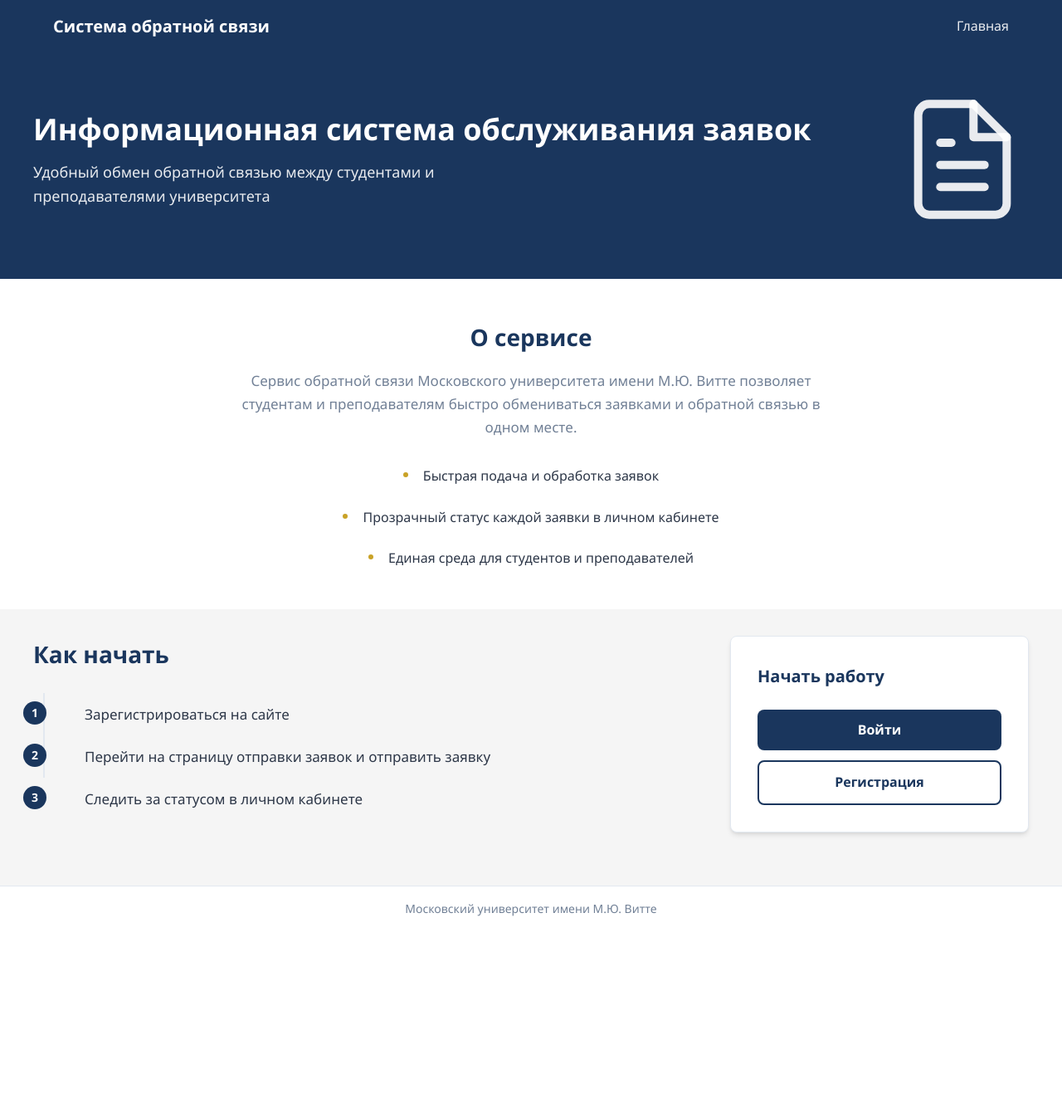
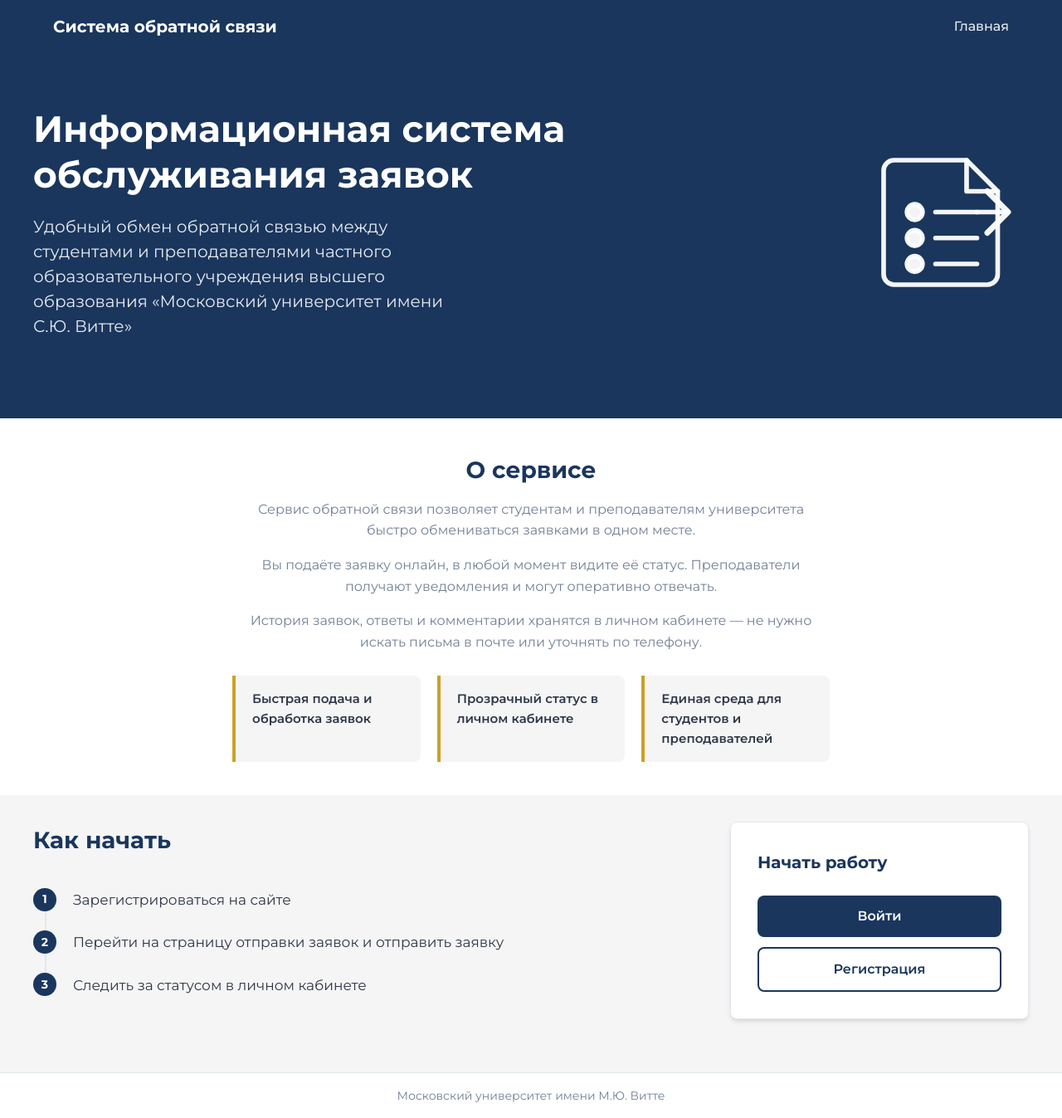
Before and after one commit to feedbacksys1/fbsys, a Django app: page / in a window 1280 px wide. Shown: the whole page at 83% size. Before the commit the page ends 1104 px from the top, so only its background shows below. Run offline with Django 5.2, Linux system fonts and the light colour scheme.

Commit message:
Redesigned main page

```diff
--- a/static/css/style.css
+++ b/static/css/style.css
@@ -13,7 +13,7 @@
     --color-text: #2d3748;
     --color-text-muted: #718096;
     --color-border: #e2e8f0;
-    --font-sans: 'Segoe UI', system-ui, -apple-system, sans-serif;
+    --font-sans: 'Montserrat', 'Segoe UI', system-ui, sans-serif;
     --shadow-sm: 0 1px 2px rgba(0, 0, 0, 0.05);
     --shadow: 0 4px 6px -1px rgba(0, 0, 0, 0.1), 0 2px 4px -1px rgba(0, 0, 0, 0.06);
     --radius: 8px;
@@ -102,12 +102,16 @@
 .hero {
     background: var(--color-primary);
     color: var(--color-surface);
-    padding: 3rem 1.5rem 4rem;
+    padding: 4rem 1.5rem 6rem;
+    min-height: 420px;
+    display: flex;
+    align-items: center;
 }
 
 .hero-inner {
     max-width: 1200px;
     margin: 0 auto;
+    width: 100%;
     display: flex;
     align-items: center;
     justify-content: space-between;
@@ -115,24 +119,25 @@
 }
 
 .hero-text h1 {
-    font-size: 2.25rem;
+    font-size: 2.75rem;
     font-weight: 700;
-    line-height: 1.2;
-    margin-bottom: 1rem;
+    line-height: 1.25;
+    margin-bottom: 1.25rem;
     color: var(--color-surface);
 }
 
 .hero-subtitle {
-    font-size: 1.125rem;
+    font-size: 1.25rem;
     color: rgba(255, 255, 255, 0.9);
     max-width: 520px;
+    line-height: 1.5;
 }
 
 .hero-icon {
     flex-shrink: 0;
-    width: 160px;
-    height: 160px;
-    color: rgba(255, 255, 255, 0.9);
+    width: 200px;
+    height: 200px;
+    color: rgba(255, 255, 255, 0.95);
 }
 
 .hero-icon svg {
@@ -142,7 +147,7 @@
 
 .about {
     background: var(--color-surface);
-    padding: 3rem 1.5rem;
+    padding: 2.5rem 1.5rem;
 }
 
 .about-inner {
@@ -154,41 +159,42 @@
 .about h2 {
     font-size: 1.75rem;
     color: var(--color-primary);
-    margin-bottom: 1rem;
+    margin-bottom: 0.75rem;
 }
 
-.about-lead {
-    font-size: 1.0625rem;
+.about-lead,
+.about-text {
+    font-size: 1rem;
     color: var(--color-text-muted);
-    margin-bottom: 2rem;
-    line-height: 1.65;
+    margin-bottom: 1rem;
+    line-height: 1.6;
+    text-align: center;
+}
+
+.about-text:last-of-type {
+    margin-bottom: 1.75rem;
 }
 
 .advantages {
     list-style: none;
-    display: flex;
-    flex-wrap: wrap;
-    justify-content: center;
-    gap: 1.5rem 2rem;
+    display: grid;
+    grid-template-columns: repeat(3, 1fr);
+    gap: 1.25rem;
 }
 
 .advantages li {
-    font-size: 1rem;
+    background: var(--color-bg);
+    border-left: 4px solid var(--color-accent);
+    padding: 1rem 1.25rem;
+    text-align: left;
+    border-radius: 0 var(--radius) var(--radius) 0;
+    font-size: 0.9375rem;
     color: var(--color-text);
-    font-weight: 500;
-    position: relative;
-    padding-left: 1.5rem;
 }
 
-.advantages li::before {
-    content: "";
-    position: absolute;
-    left: 0;
-    top: 0.5em;
-    width: 6px;
-    height: 6px;
-    border-radius: 50%;
-    background: var(--color-accent);
+.advantage-title {
+    font-weight: 600;
+    display: block;
 }
 
 .steps-cta-wrap {
@@ -214,6 +220,18 @@
 .steps-list {
     list-style: none;
     counter-reset: step;
+    position: relative;
+    padding-left: 0;
+}
+
+.steps-list::before {
+    content: "";
+    position: absolute;
+    left: 0.875rem;
+    top: 1.5rem;
+    bottom: 1.5rem;
+    width: 2px;
+    background: var(--color-border);
 }
 
 .steps-list li {
@@ -222,18 +240,13 @@
     color: var(--color-text);
     padding: 0.75rem 0 0.75rem 3rem;
     position: relative;
-    border-left: 2px solid var(--color-border);
-    margin-left: 0.75rem;
-}
-
-.steps-list li:last-child {
-    border-left-color: transparent;
+    margin-left: 0;
 }
 
 .steps-list li::before {
     content: counter(step);
     position: absolute;
-    left: -0.75rem;
+    left: 0.875rem;
     top: 0.65rem;
     transform: translateX(-50%);
     width: 1.75rem;
@@ -325,7 +338,7 @@
     }
 
     .hero-text h1 {
-        font-size: 1.75rem;
+        font-size: 1.875rem;
     }
 
     .hero-subtitle {
@@ -333,8 +346,15 @@
     }
 
     .hero-icon {
-        width: 120px;
-        height: 120px;
+        width: 140px;
+        height: 140px;
+    }
+}
+
+@media (max-width: 640px) {
+    .hero {
+        min-height: auto;
+        padding: 3rem 1rem 4rem;
     }
 }
 
@@ -346,7 +366,6 @@
     }
 
     .advantages {
-        flex-direction: column;
-        align-items: center;
+        grid-template-columns: 1fr;
     }
 }
--- a/templates/base.html
+++ b/templates/base.html
@@ -5,6 +5,9 @@
     <meta charset="UTF-8">
     <meta name="viewport" content="width=device-width, initial-scale=1.0">
     <title>{% block title %}Система обратной связи{% endblock %} — Московский университет имени М.Ю. Витте</title>
+    <link rel="preconnect" href="https://fonts.googleapis.com">
+    <link rel="preconnect" href="https://fonts.gstatic.com" crossorigin>
+    <link href="https://fonts.googleapis.com/css2?family=Montserrat:wght@400;500;600;700&display=swap" rel="stylesheet">
     <link rel="stylesheet" href="{% static 'css/style.css' %}">
 </head>
 <body>
--- a/templates/landing.html
+++ b/templates/landing.html
@@ -7,16 +7,21 @@
     <section class="hero">
         <div class="hero-inner">
             <div class="hero-text">
-                <h1>Информационная система обслуживания заявок</h1>
-                <p class="hero-subtitle">Удобный обмен обратной связью между студентами и преподавателями университета</p>
+                <h1>Информационная система<br>обслуживания заявок</h1>
+                <p class="hero-subtitle">Удобный обмен обратной связью между студентами и преподавателями частного образовательного учреждения высшего образования «Московский университет имени С.Ю. Витте»</p>
             </div>
             <div class="hero-icon">
-                <svg xmlns="http://www.w3.org/2000/svg" viewBox="0 0 24 24" fill="none" stroke="currentColor" stroke-width="1.5" stroke-linecap="round" stroke-linejoin="round" aria-hidden="true">
-                    <path d="M14 2H6a2 2 0 0 0-2 2v16a2 2 0 0 0 2 2h12a2 2 0 0 0 2-2V8z"/>
-                    <polyline points="14 2 14 8 20 8"/>
-                    <line x1="16" y1="13" x2="8" y2="13"/>
-                    <line x1="16" y1="17" x2="8" y2="17"/>
-                    <polyline points="10 9 9 9 8 9"/>
+                <svg xmlns="http://www.w3.org/2000/svg" viewBox="0 0 64 64" fill="none" stroke="currentColor" stroke-width="1.8" stroke-linecap="round" stroke-linejoin="round" aria-hidden="true">
+                    <path d="M12 8h28l12 12v32a4 4 0 0 1-4 4H12a4 4 0 0 1-4-4V12a4 4 0 0 1 4-4z"/>
+                    <path d="M40 8v12h12"/>
+                    <circle cx="20" cy="28" r="3" fill="currentColor"/>
+                    <path d="M28 28h16"/>
+                    <circle cx="20" cy="38" r="3" fill="currentColor"/>
+                    <path d="M28 38h16"/>
+                    <circle cx="20" cy="48" r="3" fill="currentColor"/>
+                    <path d="M28 48h16"/>
+                    <path d="M48 20L56 28L48 36" stroke-width="2.2"/>
+                    <path d="M56 28H44"/>
                 </svg>
             </div>
         </div>
@@ -25,11 +30,13 @@
     <section class="about">
         <div class="about-inner">
             <h2>О сервисе</h2>
-            <p class="about-lead">Сервис обратной связи Московского университета имени М.Ю. Витте позволяет студентам и преподавателям быстро обмениваться заявками и обратной связью в одном месте.</p>
+            <p class="about-lead">Сервис обратной связи позволяет студентам и преподавателям университета быстро обмениваться заявками в одном месте.</p>
+            <p class="about-text">Вы подаёте заявку онлайн, в любой момент видите её статус. Преподаватели получают уведомления и могут оперативно отвечать.</p>
+            <p class="about-text">История заявок, ответы и комментарии хранятся в личном кабинете — не нужно искать письма в почте или уточнять по телефону.</p>
             <ul class="advantages">
-                <li>Быстрая подача и обработка заявок</li>
-                <li>Прозрачный статус каждой заявки в личном кабинете</li>
-                <li>Единая среда для студентов и преподавателей</li>
+                <li><span class="advantage-title">Быстрая подача и обработка заявок</span></li>
+                <li><span class="advantage-title">Прозрачный статус в личном кабинете</span></li>
+                <li><span class="advantage-title">Единая среда для студентов и преподавателей</span></li>
             </ul>
         </div>
     </section>
```
